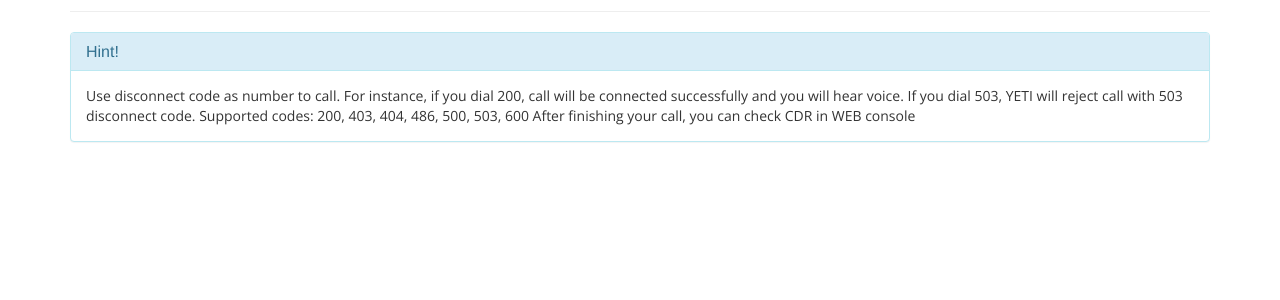
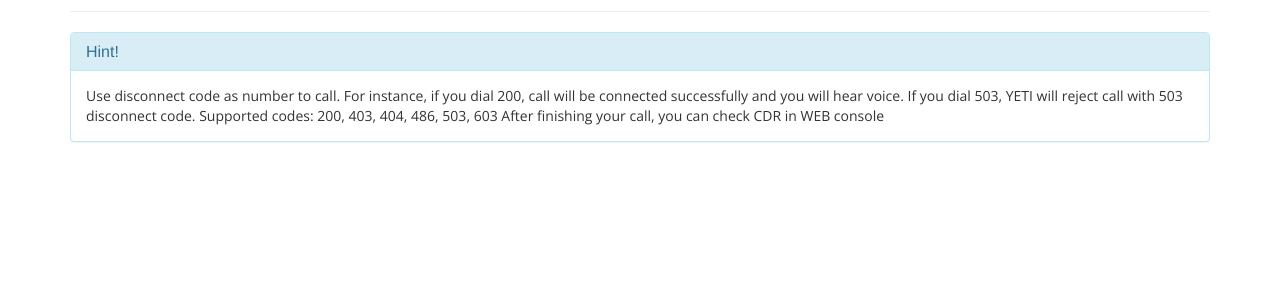
Before and after one commit to yeti-switch/yeti-switch.github.io, a Jekyll site: the page built from demo.html, in a window 1280 px wide. Shown: the part 423-723 px from the top of the page. Built offline with Jekyll 4.4.1, drawn with Linux system fonts in a browser that asks for light colours; Markdown is read by kramdown in place of the engine named in the settings.

Commit message:
updated demo page

```diff
--- a/demo.html
+++ b/demo.html
@@ -53,7 +53,7 @@ title: Demo | YETI - VOIP for humans
           Use disconnect code as number to call.
     For instance, if you dial 200, call will be connected successfully and you will hear voice.
     If you dial 503, YETI will reject call with 503 disconnect code.
-    Supported codes: 200, 403, 404, 486, 500, 503, 600
+    Supported codes: 200, 403, 404, 486, 503, 603
 
     After finishing your call, you can check CDR in WEB console
         </div>
```
